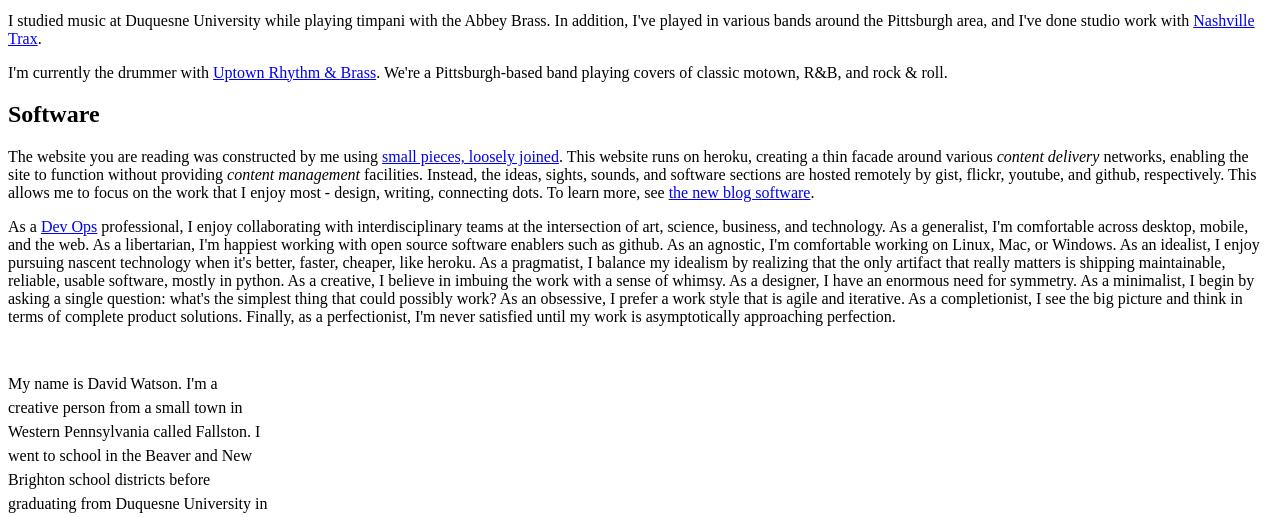
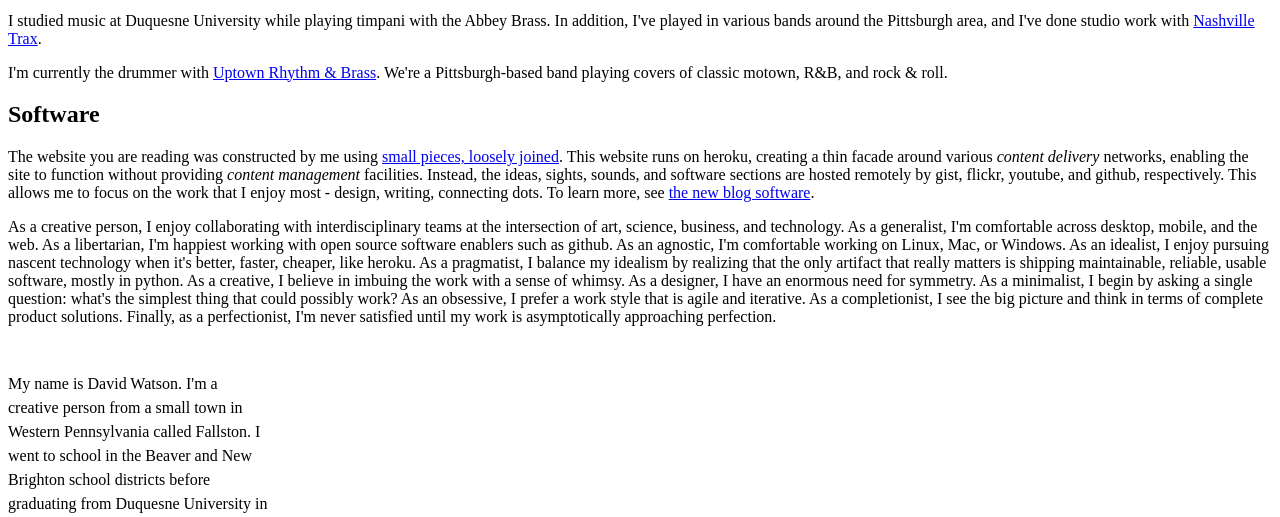
Before and after one commit to davidthewatson/flasgist, a Python web app: template templates/soul.html in a window 1280 px wide. Shown: the part 636-1153 px from the top of the page. Run offline with Jinja, Linux system fonts and the light colour scheme; the template is opened without the code that fills it, so the values that code supplies are empty; some libraries are stand-ins or nearby versions.

Commit message:
Update templates/soul.html

```diff
--- a/templates/soul.html
+++ b/templates/soul.html
@@ -65,7 +65,7 @@
   - design, writing, connecting dots. To learn more, see <a
   href="http://davidthewatson.github.com/flasgist/">the
   new blog software</a>.</p>
-<p>As a <a href="http://en.wikipedia.org/wiki/DevOps">Dev Ops</a> professional, I enjoy collaborating with
+<p>As a creative person, I enjoy collaborating with
   interdisciplinary teams at the intersection of art, science,
   business, and technology. As a generalist, I'm comfortable across desktop, mobile, and the
   web. As a libertarian, I'm happiest working with open source software
```
